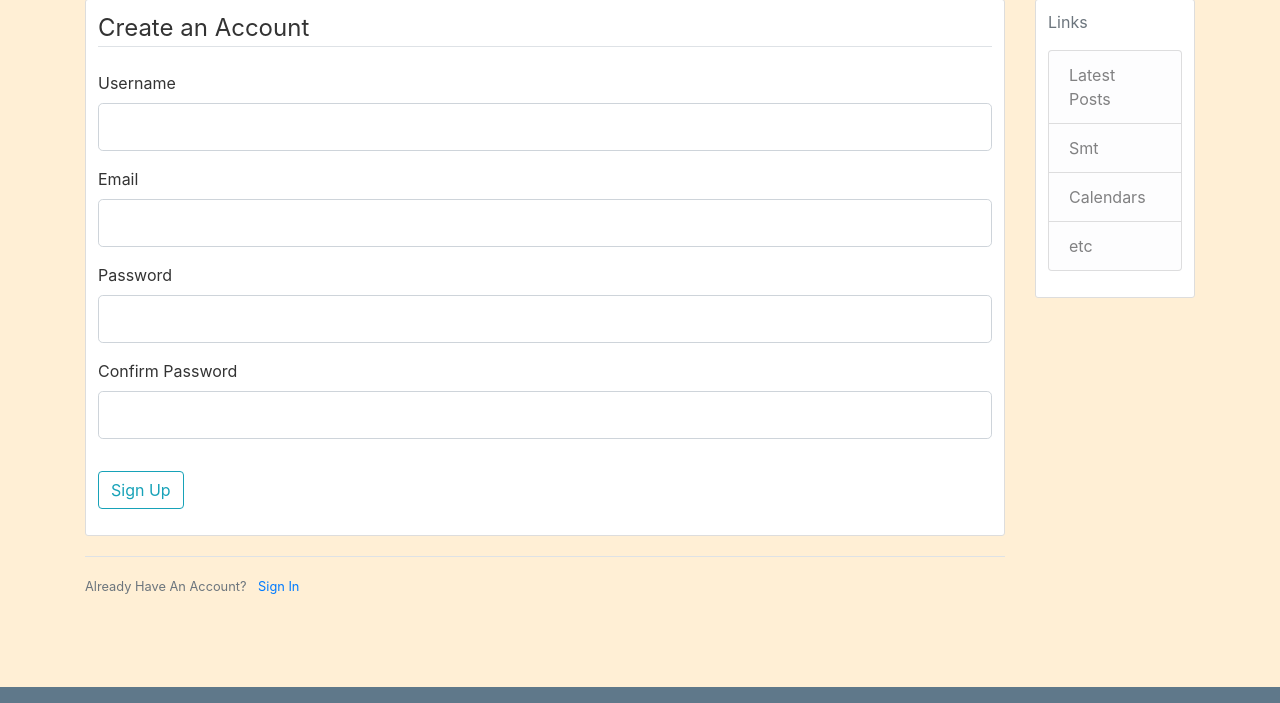
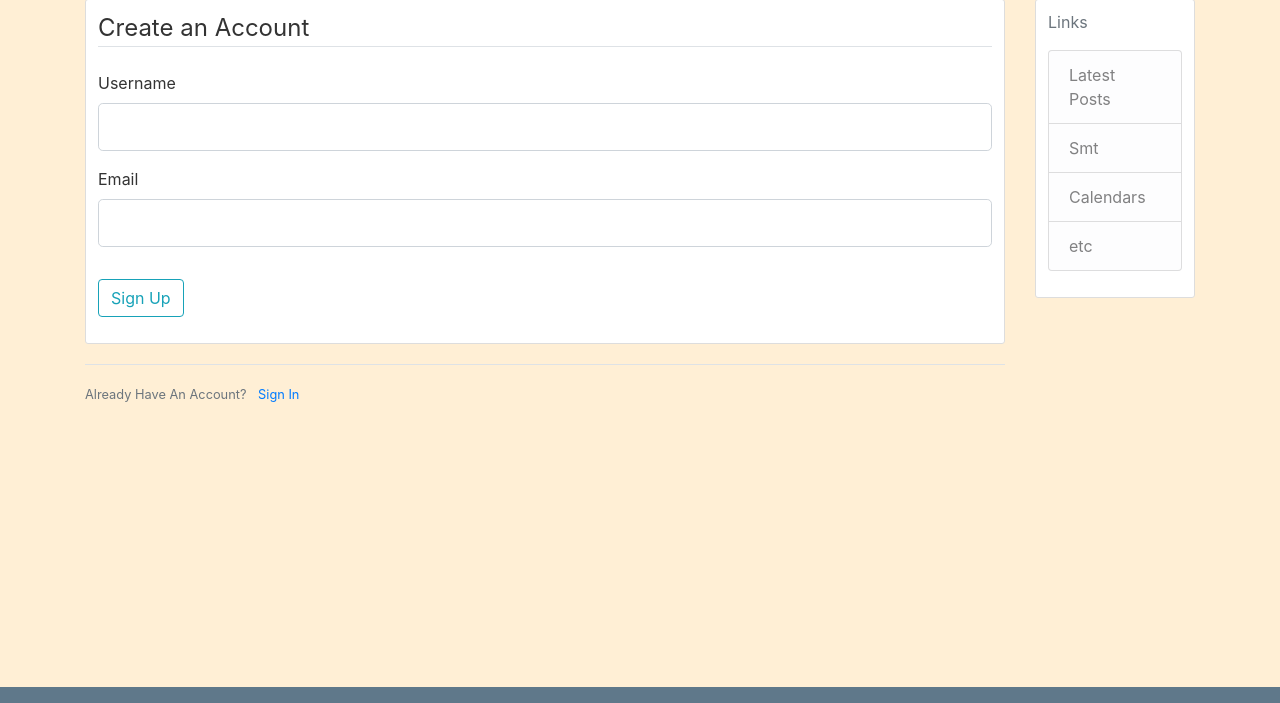
Before and after one commit to OlgaKuratkina/cajitos, a Flask app: page /register in a window 1280 px wide. Shown: the part 97-800 px from the top of the page. Run offline with Flask 2, Linux system fonts and the light colour scheme; parts of the project's set-up code (start-up, migrations or seed data) failed here and were passed over; some libraries are stand-ins or nearby versions.

Commit message:
add email confirmation on register

```diff
--- a/cajitos_site/forms.py
+++ b/cajitos_site/forms.py
@@ -13,9 +13,6 @@ class RegistrationForm(FlaskForm):
                            validators=[DataRequired(), Length(min=2, max=20)])
     email = StringField('Email',
                         validators=[DataRequired(), Email()])
-    password = PasswordField('Password', validators=[DataRequired()])
-    confirm_password = PasswordField('Confirm Password',
-                                     validators=[DataRequired(), EqualTo('password')])
     submit = SubmitField('Sign Up')
 
     def validate_username(self, username):
@@ -83,6 +80,7 @@ class RequestResetForm(FlaskForm):
 
 
 class ResetPasswordForm(FlaskForm):
+    legend = 'Set your new password'
     password = PasswordField('Password', validators=[DataRequired()])
     confirm_password = PasswordField('Confirm Password',
                                      validators=[DataRequired(), EqualTo('password')])
--- a/cajitos_site/routes.py
+++ b/cajitos_site/routes.py
@@ -7,7 +7,8 @@ from cajitos_site.forms import RegistrationForm, LoginForm, UpdateAccountForm, P
     RequestResetForm, ResetPasswordForm
 from cajitos_site.models import VocabularyCard, ExpressionCard, User, Post
 from cajitos_site import application, bcrypt
-from cajitos_site.utils import get_redirect_target, get_cards, save_picture, get_post_by_id_and_author, send_reset_email
+from cajitos_site.utils import get_redirect_target, get_cards, save_picture, get_post_by_id_and_author, \
+    send_service_email, generate_random_pass
 
 PER_PAGE = 3
 
@@ -114,9 +115,14 @@ def register():
         return redirect(url_for('start'))
     form = RegistrationForm()
     if form.validate_on_submit():
-        hashed_pass = bcrypt.generate_password_hash(form.password.data).decode('utf-8')
-        User.create(username=form.username.data, email=form.email.data, password=hashed_pass, status='New')
+        password = generate_random_pass()
+        hashed_pass = bcrypt.generate_password_hash(password).decode('utf-8')
+        user = User.create(username=form.username.data, email=form.email.data, password=hashed_pass)
         flash(f'Account created for {form.username.data}!', 'success')
+        flash(f'Check your email to confirm your new account', 'success')
+        token = user.get_validation_token()
+        reset_link = f"{url_for('validate_token', token=token, _external=True)}"
+        send_service_email(user, reset_link)
         return redirect(url_for('blog_posts'))
     return render_template('register.html', title='Register', form=form)
 
@@ -171,19 +177,19 @@ def reset_request():
     form = RequestResetForm()
     if form.validate_on_submit():
         user = User.select().where(User.email == form.email.data).first()
-        token = user.get_reset_token()
-        reset_link = f"{url_for('reset_token', token=token, _external=True)}"
-        send_reset_email(user, reset_link)
+        token = user.get_validation_token()
+        reset_link = f"{url_for('validate_token', token=token, _external=True)}"
+        send_service_email(user, reset_link, confirm_account=False)
         flash('An email has been sent with instructions to reset your password.', 'info')
         return redirect(url_for('login'))
     return render_template('reset_request.html', title='Reset Password', form=form)
 
 
 @application.route("/reset_password/<token>", methods=['GET', 'POST'])
-def reset_token(token):
+def validate_token(token):
     if current_user.is_authenticated:
         return redirect(url_for('blog_posts'))
-    user = User.verify_reset_token(token)
+    user = User.verify_token(token)
     if user is None:
         flash('That is an invalid or expired token', 'warning')
         return redirect(url_for('reset_request'))
@@ -191,7 +197,8 @@ def reset_token(token):
     if form.validate_on_submit():
         hashed_password = bcrypt.generate_password_hash(form.password.data).decode('utf-8')
         user.password = hashed_password
+        user.status = 'Confirmed'
         user.save()
         flash('Your password has been updated! You are now able to log in', 'success')
         return redirect(url_for('login'))
-    return render_template('reset_token.html', title='Reset Password', form=form)
+    return render_template('validate_token.html', title='Reset Password', form=form)
--- a/cajitos_site/templates/register.html
+++ b/cajitos_site/templates/register.html
@@ -32,32 +32,6 @@
                         {{ form.email(class="form-control form-control-lg") }}
                     {% endif %}
                 </div>
-                <div class="form-group">
-                    {{ form.password.label(class="form-control-label") }}
-                    {% if form.password.errors %}
-                        {{ form.password(class="form-control form-control-lg is-invalid") }}
-                        <div class="invalid-feedback">
-                            {% for error in form.password.errors %}
-                                <span>{{ error }}</span>
-                            {% endfor %}
-                        </div>
-                    {% else %}
-                        {{ form.password(class="form-control form-control-lg") }}
-                    {% endif %}
-                </div>
-                <div class="form-group">
-                    {{ form.confirm_password.label(class="form-control-label") }}
-                    {% if form.confirm_password.errors %}
-                        {{ form.confirm_password(class="form-control form-control-lg is-invalid") }}
-                        <div class="invalid-feedback">
-                            {% for error in form.confirm_password.errors %}
-                                <span>{{ error }}</span>
-                            {% endfor %}
-                        </div>
-                    {% else %}
-                        {{ form.confirm_password(class="form-control form-control-lg") }}
-                    {% endif %}
-                </div>
             </fieldset>
             <div class="form-group">
                 {{ form.submit(class="btn btn-outline-info") }}
--- a/cajitos_site/utils.py
+++ b/cajitos_site/utils.py
@@ -1,5 +1,7 @@
 import os
+import random
 import secrets
+import string
 from PIL import Image
 from flask import request, abort
 from flask_login import current_user
@@ -8,6 +10,11 @@ from urllib.parse import urlparse, urljoin
 
 from cajitos_site import application, mail
 from cajitos_site.models import VocabularyCard, Post
+
+CONFIRM_ACCOUNT_MESSAGE = """You are registering on Cajitos website
+To confirm your email address please visit the following link:"""
+RESET_PASSWORD_MESSAGE = """You requested password reset for you account on Cajitos website
+To reset your password, visit the following link:"""
 
 
 def is_safe_url(target):
@@ -58,12 +65,21 @@ def get_post_by_id_and_author(post_id):
     return post
 
 
-def send_reset_email(user, url_link):
+def send_service_email(user, url_link, confirm_account=True):
     msg = Message('Password Reset Request',
                   sender=application.config['MAIL_USERNAME'],
                   recipients=[user.email])
-    msg.body = f'''To reset your password, visit the following link:
+    if confirm_account:
+        message_body = CONFIRM_ACCOUNT_MESSAGE
+    else:
+        message_body = RESET_PASSWORD_MESSAGE
+    msg.body = f'''Dear {user.username},
+    {message_body}
     {url_link}
-    If you did not make this request then simply ignore this email and no changes will be made.
+    If you did not make this request then simply ignore this email.
 '''
     mail.send(msg)
+
+
+def generate_random_pass(length=8):
+    return ''.join(random.choices(string.ascii_uppercase + string.digits, k=length))
```
Also changed, not shown: cajitos_site/models.py (+7 -5 lines).
